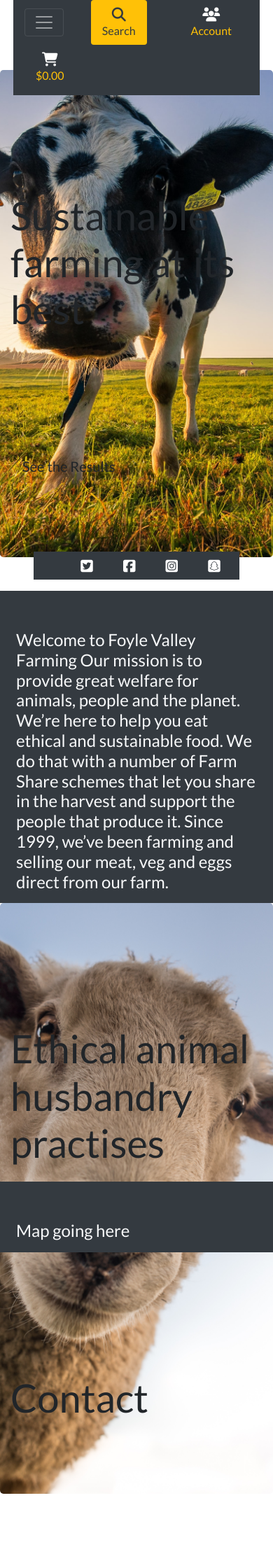
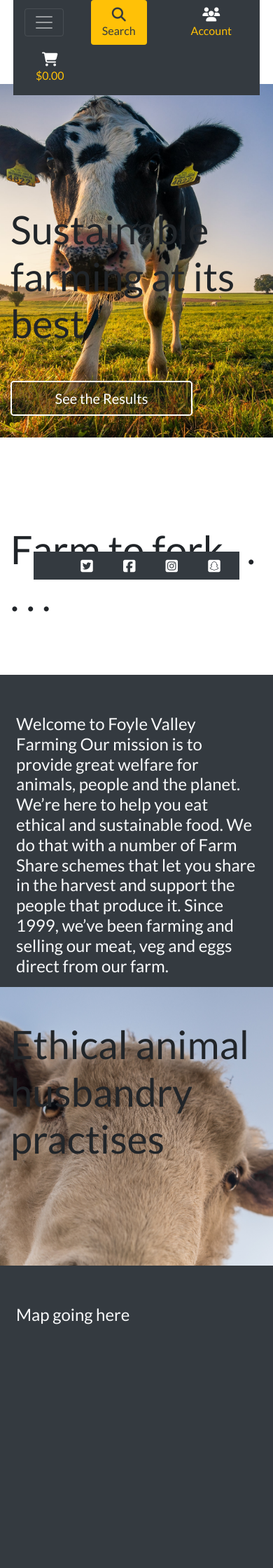
Before and after one commit to Code-Institute-Submissions/foyle-valley-farms, a Django app: page / in a window 390 px wide. Shown: the top 2240 px of the page at 70% size. Run offline with Django 3.2, Linux system fonts and the light colour scheme; some libraries are stand-ins or nearby versions.

Commit message:
added product details function and mobile styling

```diff
--- a/home/templates/home/index.html
+++ b/home/templates/home/index.html
@@ -11,45 +11,45 @@
 
 
 {% block content %}
-        <div class="container h-100 pb-5 mob-pad-t">
+        <div class="container h-100 pb-5">
             <div class="row h-100">
-                <div class="col-12 col-md-6  bkgrd1 h-100">
+                <div class="col-12 col-md-6  bkgrd1 h-auto w-auto rounded-2">
                 <h1 class="display-4 mt-5 pad-t">Sustainable farming at its best</h1>
                     <div class="mt-5">
                         <h4>
-                            <a href="#" class="results-buttton btn btn-lg rounded-0 py3 pad-t">See the Results</a>
+                            <a href="{% url 'products' %}" class="results-button btn btn-lg rounded-2 py3">See the Results</a>
                         </h4>
                     </div>
                 </div>
-                <div class="col-12 col-md-6  bg-white h-100 ">
+                <div class="col-12 col-md-6  bg-white h-auto w-auto ">
                         <h1 class="display-4 pad-t">Farm to fork . . . . .</h1>
                 </div>
             </div>
         </div>
 
         <div class="container h-100 pb-5">
-            <div class="row h-80 ">
-                <div class="col-12 col-md-6 h-80 bg-dark w-100">
-                    <h1 class="mt-5 text-light p-2 mob-font">
+            <div class="row h-100 ">
+                <div class="col-12 col-md-6 bg-dark h-auto w-auto">
+                    <h1 class="mt-5 text-light p-2 mob-font ">
                         Welcome to Foyle Valley Farming Our mission is to provide great welfare for animals, people and the planet.
                         We’re here to help you eat ethical and sustainable food. We do that with a number of Farm Share schemes that let you share in the harvest and support the people that produce it.
                         Since 1999, we’ve been farming and selling our meat, veg and eggs direct from our farm.
                     </h1>
                 </div>
-                <div class="col-12 col-md-6 bkgrd2 h-80 w-100">
-                    <h1 class="display-4 mt-5 pad-t">Ethical animal husbandry practises</h1>
+                <div class="col-12 col-md-6 bkgrd2 h-100 w-auto rounded-2">
+                    <h1 class="display-4 mt-5">Ethical animal husbandry practises</h1>
                 </div>
             </div>
         </div>
 
-        <div class="container h-100 pb-5">
-            <div class="row h-80 ">
-                <div class="col-12 col-md-6 h-80 bg-dark w-100">
+        <div class="container h-75 pb-5">
+            <div class="row h-100 ">
+                <div class="col-12 col-md-6 h-100 bg-dark w-auto">
                     <h1 class="mt-5 text-light p-2 mob-font">
                         Map going here
                     </h1>
                 </div>
-                <div class="col-12 col-md-6 h-80 w-100">
+                <div class="col-12 col-md-6 h-100 w-auto">
                     <h1 class="display-4 mt-5 pad-t">Contact</h1>
                 </div>
             </div>
--- a/products/templates/products/products.html
+++ b/products/templates/products/products.html
@@ -26,11 +26,11 @@
                         <div class="col-sm-6 col-md-6 col-lg-4 col-xl-3">
                             <div class="card h-100 border-0">
                                 {% if product.image %}
-                                <a href="">
+                                <a href="{% url 'product_detail' product.id %}">
                                     <img class="card-img-top img-fluid" src="{{ product.image.url }}" alt="{{ product.name }}">
                                 </a>
                                 {% else %}
-                                <a href="">
+                                <a href="{% url 'product_detail' product.id %}">
                                     <img class="card-img-top img-fluid" src="{{ MEDIA_URL }}noimage.png" alt="{{ product.name }}">
                                 </a>
                                 {% endif %}
--- a/products/urls.py
+++ b/products/urls.py
@@ -2,5 +2,6 @@ from django.urls import path
 from . import views
 
 urlpatterns = [
-    path('', views.all_products, name='products')
+    path('', views.all_products, name='products'),
+     path('<product_id>', views.product_detail, name='product_detail'),
 ]
--- a/static/css/base.css
+++ b/static/css/base.css
@@ -12,16 +12,12 @@ body {
     background: url('/media/curious_cow.jpg') no-repeat top center fixed;
     background-size: cover;
     height: 100vh;
-    border-radius: 5px;
-
 }
 
 .bkgrd2 {
     background: url('/media/sheeps-curious.jpg') no-repeat top center fixed;
     background-size: cover;
     height: 100vh;
-    border-radius: 5px;
-
 }
 
 
@@ -110,6 +106,11 @@ body {
 }
 
 @media (max-width: 992px) {
+
+.header-container {
+    padding-top: 120px;
+}
+
 .mob-pad-t{
     padding-top: 100px
     }
--- a/templates/includes/main-nav.html
+++ b/templates/includes/main-nav.html
@@ -8,7 +8,7 @@
                 <a href="" class="dropdown-item">By Price</a>
                 <a href="" class="dropdown-item ">By Rating</a>
                 <a href="" class="dropdown-item ">By Category</a>
-                <a href="" class="dropdown-item">All Products</a>
+                <a href="{% url 'products' %}" class="dropdown-item">All Products</a>
             </div>
         </li>
 
```
Also changed, not shown: products/templates/products/product_detail.html (added, +43 -0 lines), products/views.py (+12 -1 lines).
